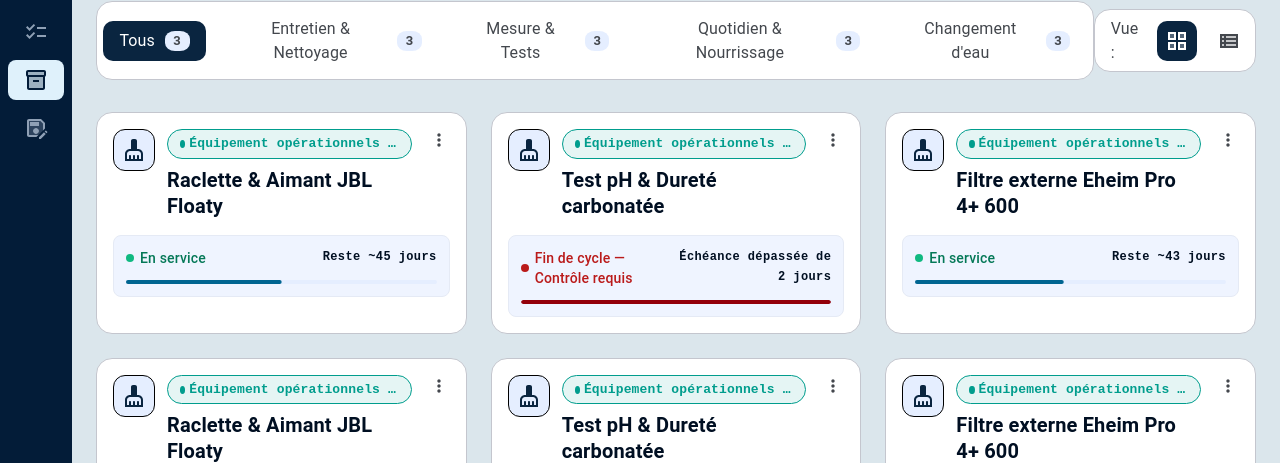
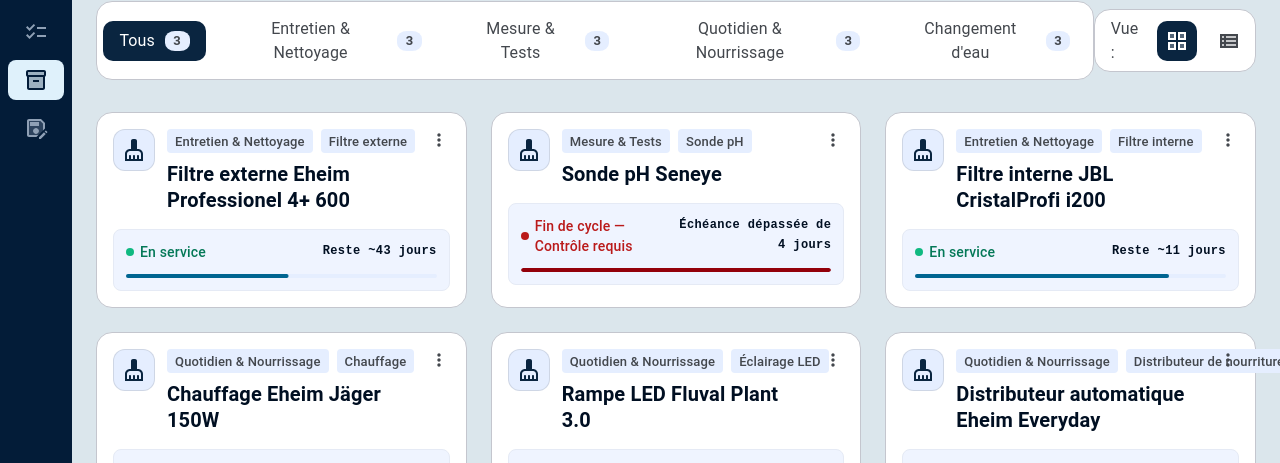
Before and after one commit to EtienneA20/FishKeeper, a Next.js app in the folder fishkeeper/: page /materiel in a window 1280 px wide. Shown: the part 337-800 px from the top of the page. Built offline with nearby package versions, Linux system fonts and the light colour scheme; no server answers.

Commit message:
ajout d'un jeu de données tempo + adaptation des variables + avacement des card dans la grid

```diff
--- a/fishkeeper/app/materiel/MaterialCard.tsx
+++ b/fishkeeper/app/materiel/MaterialCard.tsx
@@ -8,16 +8,20 @@ import MaterialStatusBar from './MaterialStatusBar';
 
 interface MaterialCardProps {
     title: string;
-    statusSlot?: React.ReactNode;
+    statusSlotCat?: React.ReactNode;
+    statusSlotTyp?: React.ReactNode;
     status: string;
-    daysRemaining: number;
+    daysRemaining: number | null;
+    totalDays?: number | null;
 }
 
 export default function MaterialCard({
     title,
-    statusSlot,
+    statusSlotCat,
+    statusSlotTyp,
     status,
     daysRemaining,
+    totalDays,
 }: MaterialCardProps): React.JSX.Element {
     return (
         <Box
@@ -42,7 +46,7 @@ export default function MaterialCard({
                         flexShrink: 0,
                         p: 1,
                         borderRadius: 3,
-                        border: `1px solid ${'black'}`,
+                        border: `1px solid rgba(0, 0, 0, 0.1)`,
                         backgroundColor: 'card.backgroundInput',
                         color: 'darkBlueButton.background',
                     }}
@@ -60,7 +64,12 @@ export default function MaterialCard({
                         minWidth: 0,
                     }}
                 >
-                    {statusSlot}
+                    <Box sx={{
+                        display: 'flex', flexDirection: 'row', gap: 1,
+                    }}>
+                        {statusSlotCat}
+                        {statusSlotTyp}
+                    </Box>
                     <Typography
                         variant="h6"
                         component="h2"
@@ -83,7 +92,13 @@ export default function MaterialCard({
                 </IconButton>
             </Box>
 
-            <MaterialStatusBar status={status} daysRemaining={daysRemaining} />
+            {daysRemaining !== null && (
+                <MaterialStatusBar
+                    status={status}
+                    daysRemaining={daysRemaining}
+                    totalDays={totalDays ?? undefined}
+                />
+            )}
         </Box>
     );
 }
--- a/fishkeeper/app/materiel/MaterialGrid.tsx
+++ b/fishkeeper/app/materiel/MaterialGrid.tsx
@@ -1,37 +1,82 @@
 'use client';
 
 import React from 'react';
-import { Grid } from '@mui/material';
+import { Chip, Grid } from '@mui/material';
+import { useSearchParams } from 'next/navigation';
 import MaterialCard from './MaterialCard';
-import StatusChip from '../../components/StatusChip';
+import { IEquipment } from '@/interface/entity/equipment.entity';
+import { EQUIPMENT_STATUS_LABELS, EQUIPMENT_TYPES } from '@/constants/equipment.constant';
 
-export interface MaterialItem {
-    id: string;
-    title: string;
-    status: string;
-    daysRemaining: number;
+
+const MS_PER_DAY = 1000 * 60 * 60 * 24;
+// Nombre de millisecondes dans une journée (1000 ms × 60 s × 60 min × 24 h).
+// Les dates JS se calculent en ms, ça sert à convertir les jours en ms et inversement.
+
+
+function getDaysRemaining(equipment: IEquipment): number | null {
+    if (!equipment.lastMaintainedAt || !equipment.maintenanceInterval) {
+        return null;
+    }
+    const nextMaintenance =
+        equipment.lastMaintainedAt.getTime() +
+        equipment.maintenanceInterval * MS_PER_DAY;
+    return Math.ceil((nextMaintenance - Date.now()) / MS_PER_DAY);
 }
 
+
 interface MaterialGridProps {
-    materials: MaterialItem[];
+    equipments: IEquipment[];
 }
 
+
 export default function MaterialGrid({
-    materials
+    equipments,
 }: MaterialGridProps): React.JSX.Element {
+    const searchParams = useSearchParams();
+    const category = searchParams.get('category');
+
+    const filteredEquipments = category
+        ? equipments.filter(
+              (equipment) =>
+                  EQUIPMENT_TYPES[equipment.type].category === category
+          )
+        : equipments;
+
     return (
         <Grid container spacing={3} sx={{ mt: 4 }}>
-        {materials.map((material) => (
-            <Grid key={material.id} size={{ xs: 12, md: 6, lg: 4 }}>
+            {filteredEquipments.map((equipment) => (
+                <Grid key={equipment.id} size={{ xs: 12, md: 6, lg: 4 }}>
                     <MaterialCard
-                    title={material.title}
-                    status={material.status}
-                    daysRemaining={material.daysRemaining}
-                    statusSlot={
-                        <StatusChip
-                            label="Équipement opérationnels (5/6 en service)"
-                            color="#009d8d"
-                            backgroundColor="#e5f5f4"
+                        title={equipment.name}
+                        status={EQUIPMENT_STATUS_LABELS[equipment.status]}
+                        daysRemaining={getDaysRemaining(equipment)}
+                        totalDays={equipment.maintenanceInterval}
+                        statusSlotCat={
+                            <Chip
+                                size="small"
+                                label={
+                                    EQUIPMENT_TYPES[equipment.type].category
+                                }
+                                sx={{
+                                    backgroundColor: 'card.backgroundInput',
+                                    color: 'card.colorText',
+                                    fontWeight: 500,
+                                    borderRadius: 1,
+                                }}
+                            />
+                        }
+                        statusSlotTyp={
+                            <Chip
+                                size="small"
+                                label={
+                                    EQUIPMENT_TYPES[equipment.type].label
+                                }
+                                sx={{
+                                    backgroundColor: 'card.backgroundInput',
+                                    color: 'card.colorText',
+                                    fontWeight: 500,
+                                    borderRadius: 1,
+                                }}
                             />
                         }
                     />
--- a/fishkeeper/app/materiel/MaterialStatusBar.tsx
+++ b/fishkeeper/app/materiel/MaterialStatusBar.tsx
@@ -13,7 +13,7 @@ interface MaterialStatusBarProps {
 export default function MaterialStatusBar({
     status,
     daysRemaining,
-    totalDays = 90,
+    totalDays = 100,
 }: MaterialStatusBarProps): React.JSX.Element {
     const isAlert = daysRemaining < ALERT_THRESHOLD_DAYS;
     const isOverdue = daysRemaining < 0;
@@ -23,9 +23,10 @@ export default function MaterialStatusBar({
         ? `Échéance dépassée de ${Math.abs(daysRemaining)} jour${Math.abs(daysRemaining) > 1 ? 's' : ''}`
         : `Reste ~${daysRemaining} jour${daysRemaining > 1 ? 's' : ''}`;
 
-    const progress = isAlert
-        ? 100
-        : Math.min(100, Math.max(0, (daysRemaining / totalDays) * 100));
+    const progress = Math.min(
+        100,
+        Math.max(0, ((totalDays - daysRemaining) / totalDays) * 100),
+    );
 
     const dotColor = isAlert ? '#BA1A1A' : '#10B981';
     const labelColor = isAlert ? '#BA1A1A' : '#047857';
--- /dev/null
+++ b/fishkeeper/app/materiel/__donneesTempo.tsx
@@ -0,0 +1,107 @@
+import { IEquipment } from '@/interface/entity/equipment.entity';
+import { EEquipmentType } from '@/constants/enum/equipment-type.enum';
+import { EEquipmentStatus } from '@/constants/enum/equipment-status.enum';
+
+
+const equipments: IEquipment[] = [
+  {
+    id: '1',
+    name: 'Filtre externe Eheim Professionel 4+ 600',
+    type: EEquipmentType.FILTER_CANISTER,
+    brand: 'Eheim',
+    model: 'Professionel 4+ 600',
+    status: EEquipmentStatus.WORKING,
+    purchasedAt: new Date('2025-03-12'),
+    maintenanceInterval: 90,
+    lastMaintainedAt: new Date('2026-10-02'),
+    notes: "Mousses rincées dans l'eau du bac",
+    imageURL: null,
+    aquariumId: 'aquarium-1',
+  },
+  {
+    id: '2',
+    name: 'Sonde pH Seneye',
+    type: EEquipmentType.PROBE_PH,
+    brand: 'Seneye',
+    model: 'Home',
+    status: EEquipmentStatus.TO_MAINTAIN,
+    purchasedAt: new Date('2025-06-01'),
+    maintenanceInterval: 30,
+    lastMaintainedAt: new Date('2026-10-15'),
+    notes: 'Calibrer avec les solutions pH 7 et pH 4',
+    imageURL: null,
+    aquariumId: 'aquarium-1',
+  },
+  {
+    id: '3',
+    name: 'Filtre interne JBL CristalProfi i200',
+    type: EEquipmentType.FILTER_INTERNAL,
+    brand: 'JBL',
+    model: 'CristalProfi i200',
+    status: EEquipmentStatus.WORKING,
+    purchasedAt: new Date('2024-11-20'),
+    maintenanceInterval: 60,
+    lastMaintainedAt: new Date('2026-09-30'),
+    notes: null,
+    imageURL: null,
+    aquariumId: 'aquarium-2',
+  },
+  {
+    id: '4',
+    name: 'Chauffage Eheim Jäger 150W',
+    type: EEquipmentType.HEATER,
+    brand: 'Eheim',
+    model: 'Jäger 150W',
+    status: EEquipmentStatus.WORKING,
+    purchasedAt: new Date('2025-01-08'),
+    maintenanceInterval: 180,
+    lastMaintainedAt: new Date('2026-07-01'),
+    notes: 'Réglé sur 25 °C',
+    imageURL: null,
+    aquariumId: 'aquarium-1',
+  },
+  {
+    id: '5',
+    name: 'Rampe LED Fluval Plant 3.0',
+    type: EEquipmentType.LIGHTING_LED,
+    brand: 'Fluval',
+    model: 'Plant 3.0',
+    status: EEquipmentStatus.WORKING,
+    purchasedAt: new Date('2025-02-10'),
+    maintenanceInterval: 365,
+    lastMaintainedAt: new Date('2026-02-10'),
+    notes: null,
+    imageURL: null,
+    aquariumId: 'aquarium-1',
+  },
+  {
+    id: '6',
+    name: 'Distributeur automatique Eheim Everyday',
+    type: EEquipmentType.AUTO_FEEDER,
+    brand: 'Eheim',
+    model: 'Everyday',
+    status: EEquipmentStatus.WORKING,
+    purchasedAt: new Date('2026-01-15'),
+    maintenanceInterval: 30,
+    lastMaintainedAt: new Date('2026-10-21'),
+    notes: 'Deux distributions par jour',
+    imageURL: null,
+    aquariumId: 'aquarium-2',
+  },
+  {
+    id: '7',
+    name: 'Osmolateur Tunze Osmolator 3155',
+    type: EEquipmentType.AUTO_TOP_OFF,
+    brand: 'Tunze',
+    model: 'Osmolator 3155',
+    status: EEquipmentStatus.FAULTY,
+    purchasedAt: new Date('2024-09-03'),
+    maintenanceInterval: 120,
+    lastMaintainedAt: new Date('2026-08-01'),
+    notes: 'Capteur optique encrassé',
+    imageURL: null,
+    aquariumId: 'aquarium-2',
+  }
+];
+
+export default equipments;
--- a/fishkeeper/app/materiel/page.tsx
+++ b/fishkeeper/app/materiel/page.tsx
@@ -5,16 +5,9 @@ import { Box } from '@mui/material';
 import MaterialHeaderCard from './MaterialHeaderCard';
 import MaterialFilters from './MaterialFilters';
 import ViewModeToggle from '../../components/ViewModeToggle';
-import MaterialGrid, { MaterialItem } from './MaterialGrid';
+import MaterialGrid from './MaterialGrid';
+import equipments from './__donneesTempo';
 
-const materials: MaterialItem[] = [
-  { id: '1', title: 'Raclette & Aimant JBL Floaty', status: 'En service', daysRemaining: 45 },
-  { id: '2', title: 'Test pH & Dureté carbonatée', status: 'En service', daysRemaining: -2 },
-  { id: '3', title: 'Filtre externe Eheim Pro 4+ 600', status: 'En service', daysRemaining: 43 },
-  { id: '4', title: 'Raclette & Aimant JBL Floaty', status: 'En service', daysRemaining: 12 },
-  { id: '5', title: 'Test pH & Dureté carbonatée', status: 'En service', daysRemaining: 5 },
-  { id: '6', title: 'Filtre externe Eheim Pro 4+ 600', status: 'En service', daysRemaining: 68 },
-];
 
 export default function MaterialPage(): React.JSX.Element {
   return (
@@ -24,7 +17,7 @@ export default function MaterialPage(): React.JSX.Element {
           <MaterialFilters/>
           <ViewModeToggle/>
         </Box>
-        <MaterialGrid materials={materials}/>
+        <MaterialGrid equipments={equipments}/>
     </Box>
   );
 }
--- a/fishkeeper/constants/equipment.constant.ts
+++ b/fishkeeper/constants/equipment.constant.ts
@@ -1 +1,115 @@
+import { EEquipmentStatus } from '@/constants/enum/equipment-status.enum';
+import { EEquipmentType } from '@/constants/enum/equipment-type.enum';
+
 export const ALERT_THRESHOLD_DAYS = 7;
+
+export const EQUIPMENT_STATUS_LABELS: Record<EEquipmentStatus, string> = {
+    [EEquipmentStatus.WORKING]: 'En service',
+    [EEquipmentStatus.TO_MAINTAIN]: 'À entretenir',
+    [EEquipmentStatus.FAULTY]: 'En panne',
+    [EEquipmentStatus.RETIRED]: 'Retiré',
+};
+
+// En BD, un équipement n'a qu'un seul type (EEquipmentType) et pas de catégorie.
+// C'est donc ici qu'on définit, pour chaque type, son nom en français (label)
+// et dans quelle catégorie (onglet de filtre) il est rangé.
+interface EquipmentTypeInfo {
+    label: string;
+    category: string;
+}
+
+export const EQUIPMENT_TYPES: Record<EEquipmentType, EquipmentTypeInfo> = {
+    [EEquipmentType.FILTER_CANISTER]: {
+        label: 'Filtre externe',
+        category: 'Entretien & Nettoyage',
+    },
+    [EEquipmentType.FILTER_SUMP]: {
+        label: 'Filtre à décantation',
+        category: 'Entretien & Nettoyage',
+    },
+    [EEquipmentType.FILTER_INTERNAL]: {
+        label: 'Filtre interne',
+        category: 'Entretien & Nettoyage',
+    },
+    [EEquipmentType.WAVE_MAKER]: {
+        label: 'Pompe de brassage',
+        category: 'Entretien & Nettoyage',
+    },
+    [EEquipmentType.RETURN_PUMP]: {
+        label: 'Pompe de remontée',
+        category: 'Entretien & Nettoyage',
+    },
+    [EEquipmentType.PROTEIN_SKIMMER]: {
+        label: 'Écumeur',
+        category: 'Entretien & Nettoyage',
+    },
+    [EEquipmentType.UV_STERILIZER]: {
+        label: 'Stérilisateur UV',
+        category: 'Entretien & Nettoyage',
+    },
+    [EEquipmentType.OZONE_GENERATOR]: {
+        label: 'Ozoniseur',
+        category: 'Entretien & Nettoyage',
+    },
+    [EEquipmentType.AIR_PUMP]: {
+        label: 'Pompe à air',
+        category: 'Entretien & Nettoyage',
+    },
+    [EEquipmentType.PROBE_PH]: {
+        label: 'Sonde pH',
+        category: 'Mesure & Tests',
+    },
+    [EEquipmentType.PROBE_TEMP]: {
+        label: 'Sonde de température',
+        category: 'Mesure & Tests',
+    },
+    [EEquipmentType.PROBE_SALINITY]: {
+        label: 'Sonde de salinité',
+        category: 'Mesure & Tests',
+    },
+    [EEquipmentType.PROBE_REDX]: {
+        label: 'Sonde redox',
+        category: 'Mesure & Tests',
+    },
+    [EEquipmentType.TEMPERATURE_CONTROLLER]: {
+        label: 'Thermostat',
+        category: 'Mesure & Tests',
+    },
+    [EEquipmentType.CONTROLLER_CENTRAL]: {
+        label: 'Contrôleur central',
+        category: 'Mesure & Tests',
+    },
+    [EEquipmentType.HEATER]: {
+        label: 'Chauffage',
+        category: 'Quotidien & Nourrissage',
+    },
+    [EEquipmentType.CHILLER]: {
+        label: 'Groupe froid',
+        category: 'Quotidien & Nourrissage',
+    },
+    [EEquipmentType.LIGHTING_LED]: {
+        label: 'Éclairage LED',
+        category: 'Quotidien & Nourrissage',
+    },
+    [EEquipmentType.CO2_SYSTEM]: {
+        label: 'Système CO2',
+        category: 'Quotidien & Nourrissage',
+    },
+    [EEquipmentType.DOSING_PUMP]: {
+        label: 'Pompe doseuse',
+        category: 'Quotidien & Nourrissage',
+    },
+    [EEquipmentType.CALCIUM_REACTOR]: {
+        label: 'Réacteur à calcium',
+        category: 'Quotidien & Nourrissage',
+    },
+    [EEquipmentType.AUTO_FEEDER]: {
+        label: 'Distributeur de nourriture',
+        category: 'Quotidien & Nourrissage',
+    },
+    [EEquipmentType.AUTO_TOP_OFF]: {
+        label: 'Osmolateur',
+        category: "Changement d'eau",
+    },
+    [EEquipmentType.OTHER]: { label: 'Autre', category: 'Autre' },
+};
```
Lines whose indentation alone changed are shown as unchanged.
